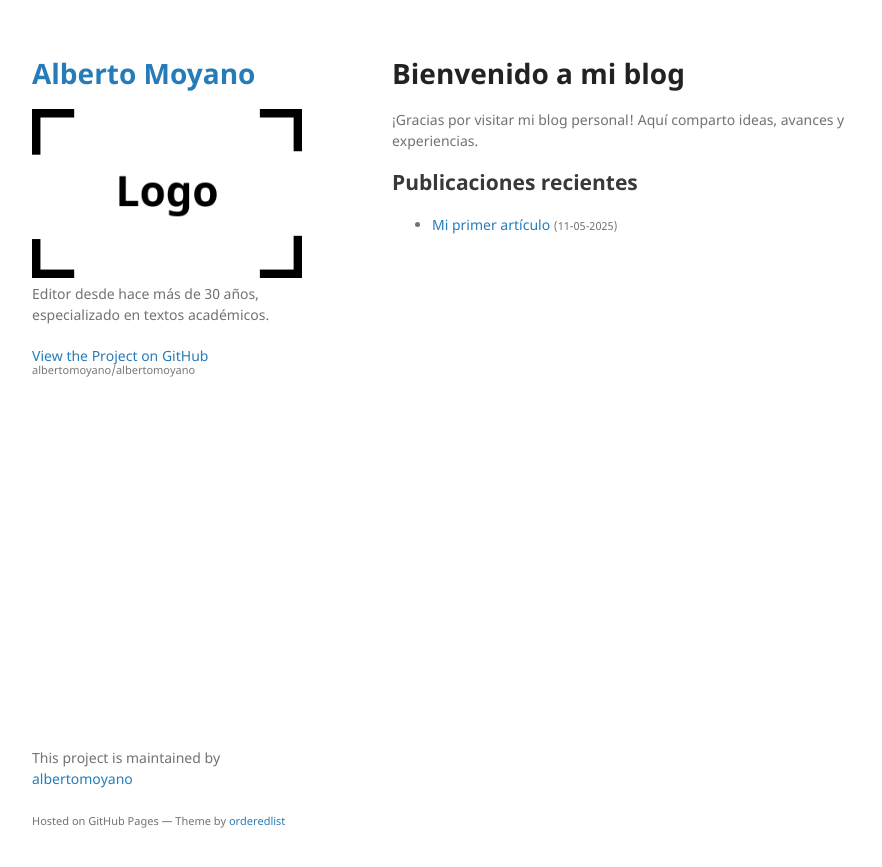
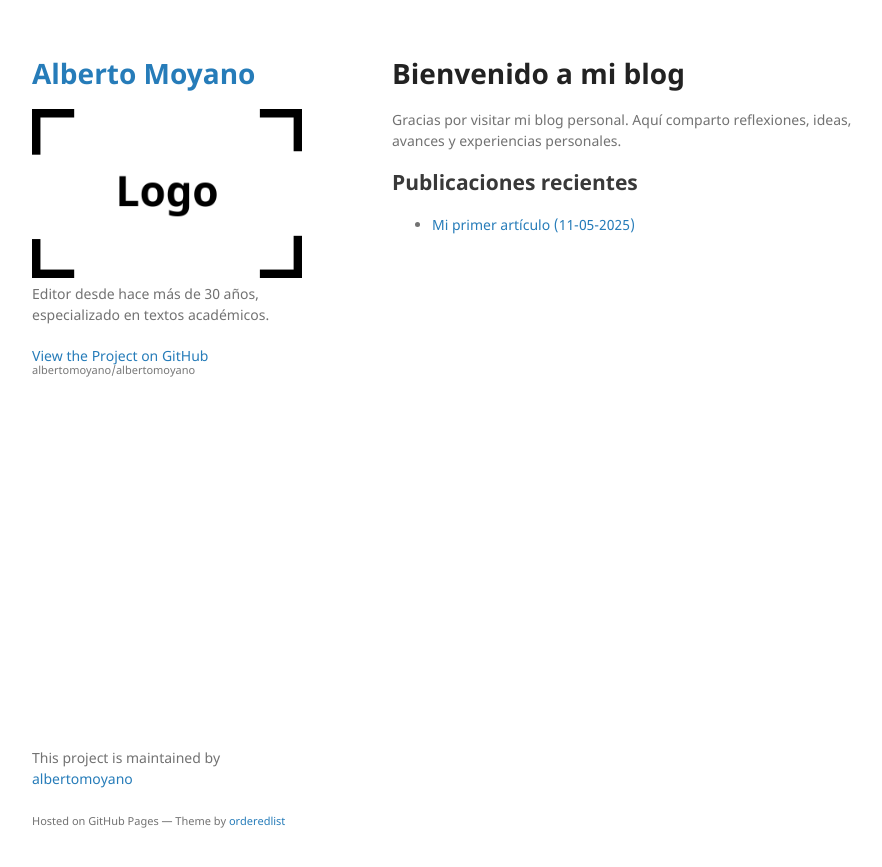
Before and after one commit to albertomoyano/albertomoyano, a Jekyll site: the page built from index.md, in a window 1280 px wide. Shown: the top 867 px of the page, without its empty margins (178-1060 px from the left). Built offline with Jekyll 4.4.1, drawn with Linux system fonts in a browser that asks for light colours.

Commit message:
2025-05-11

```diff
--- a/_config.yml
+++ b/_config.yml
@@ -4,3 +4,4 @@ logo: /assets/img/logo.png
 show_downloads: false
 google_analytics:
 theme: jekyll-theme-minimal
+permalink: /:categories/:year/:month/:day/:title.html
--- a/index.md
+++ b/index.md
@@ -5,14 +5,14 @@ title: "Inicio"
 
 # Bienvenido a mi blog
 
-¡Gracias por visitar mi blog personal! Aquí comparto ideas, avances y experiencias.
+Gracias por visitar mi blog personal. Aquí comparto reflexiones, ideas, avances y experiencias personales.
 
 ## Publicaciones recientes
 
 <ul>
   {% for post in site.posts %}
     <li>
-      <a href="{{ post.url }}">{{ post.title }}</a> <small>({{ post.date | date: "%d-%m-%Y" }})</small>
+    <a href="{{ post.url }}">{{ post.title }} ({{ post.date | date: "%d-%m-%Y" }})</a>
     </li>
   {% endfor %}
 </ul>
```
